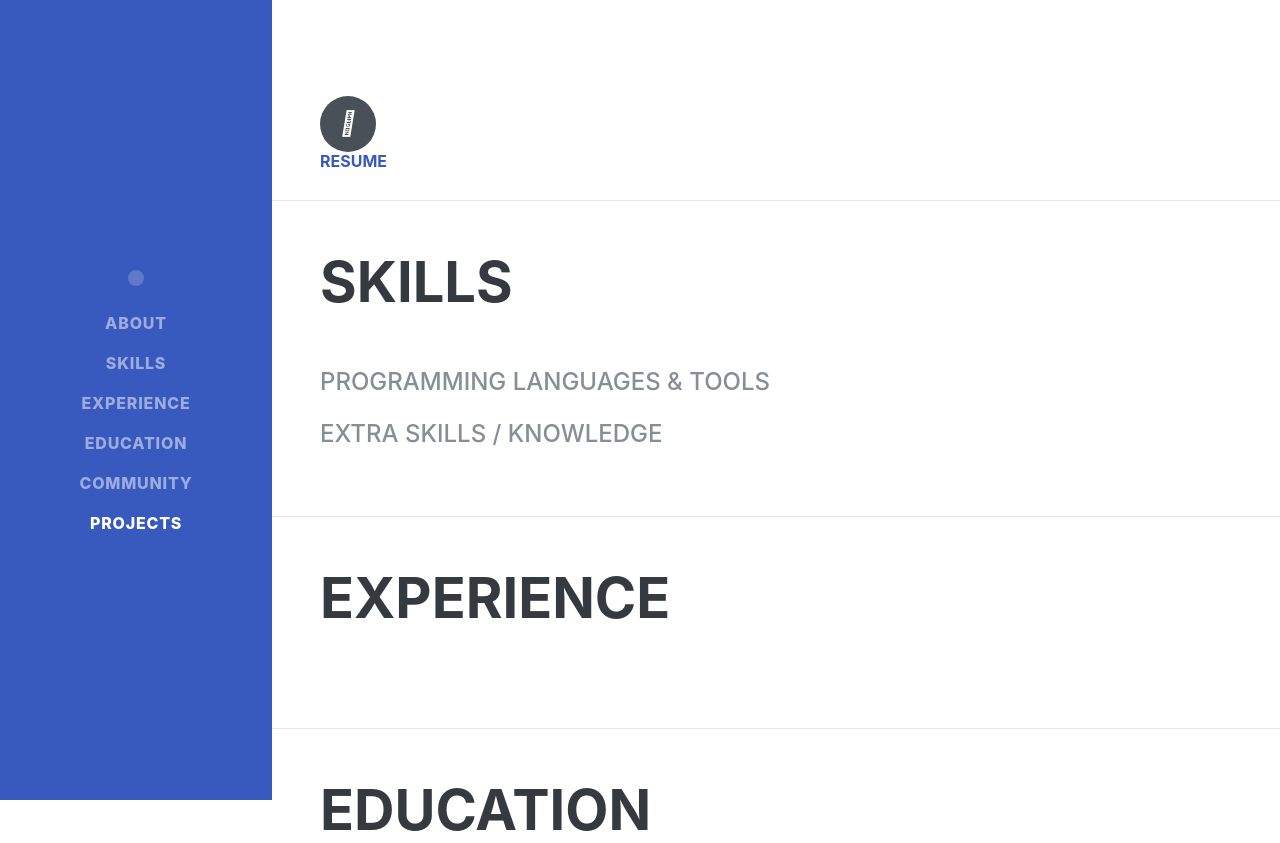
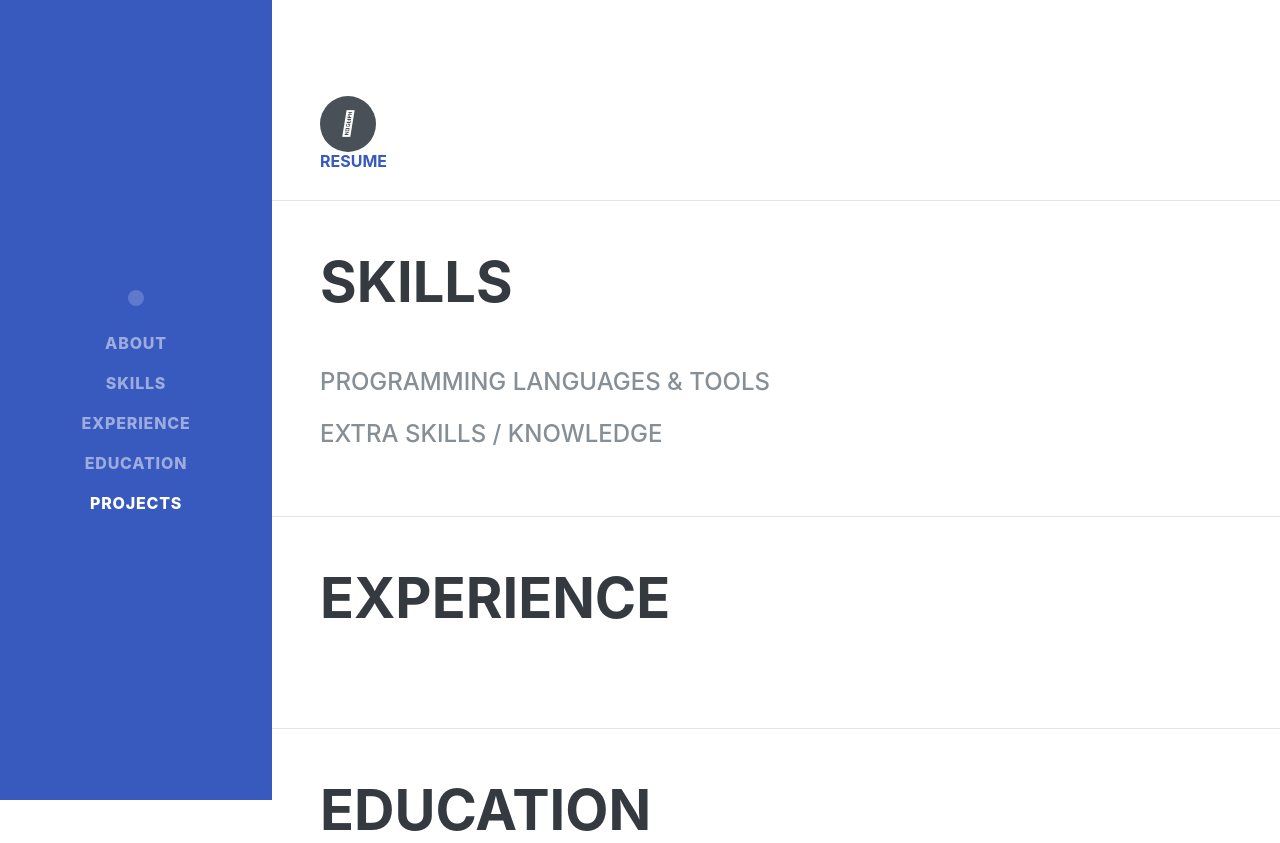
Before and after one commit to sirwilly1/resume_site-, a Flask app: template templates/index.html in a window 1280 px wide. Shown: the top 843 px of the page. Run offline with Flask 2, Linux system fonts and the light colour scheme; the template is opened without the code that fills it, so the values that code supplies are empty; some libraries are stand-ins or nearby versions; some web fonts are replaced.

Commit message:
updated html index

```diff
--- a/templates/index.html
+++ b/templates/index.html
@@ -49,9 +49,6 @@
         </li>
         <li class="nav-item">
           <a class="nav-link js-scroll-trigger" href="#education">Education</a>
-        </li>
-        <li class="nav-item">
-          <a class="nav-link js-scroll-trigger" href="#community">Community</a>
         </li>
         <li class="nav-item">
           <a class="nav-link js-scroll-trigger" href="#projects">Projects</a>
```
